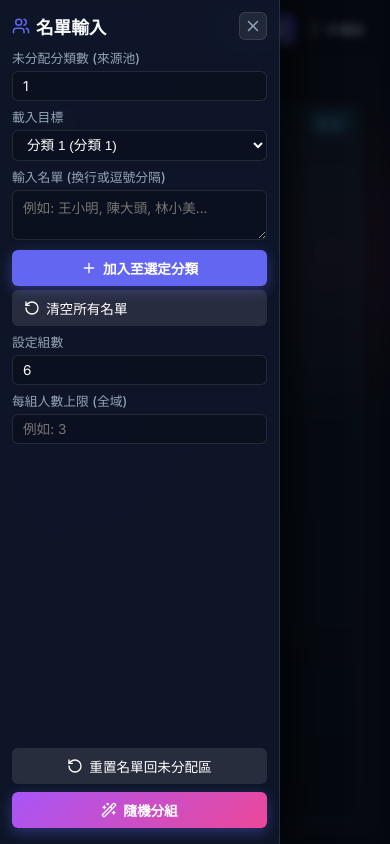
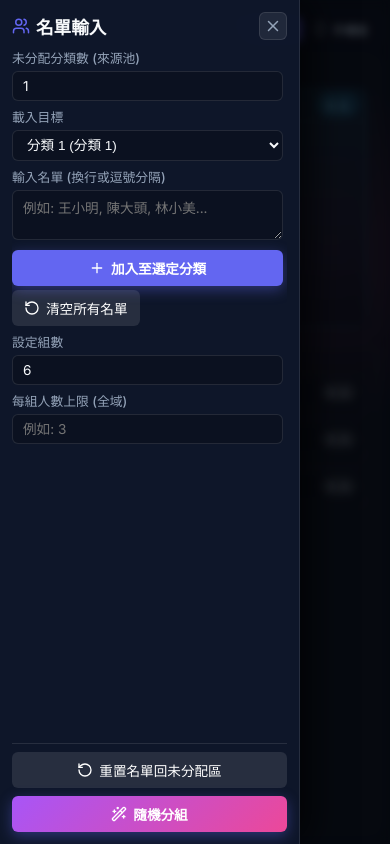
Before and after one commit to hello851013/group-randomizer, a React (Vite) app: page / in a window 390 px wide. Built offline with nearby package versions, Linux system fonts and the light colour scheme.

Commit message:
feat(v1.1.0): fix sidebar scrolling, enable mobile dual-panel drag-and-drop layout, and add version badge

```diff
--- a/package.json
+++ b/package.json
@@ -1,7 +1,7 @@
 {
   "name": "group-randomizer",
   "private": true,
-  "version": "0.0.0",
+  "version": "1.1.0",
   "type": "module",
   "scripts": {
     "dev": "vite",
--- a/src/App.jsx
+++ b/src/App.jsx
@@ -18,10 +18,11 @@ import { DroppableColumn } from './components/DroppableColumn';
 import { SortableItem } from './components/SortableItem';
 import { getCategoryTheme } from './theme';
 
+export const APP_VERSION = 'v1.1.0';
+
 function App() {
   const [sidebarOpen, setSidebarOpen] = useState(true);
   const [viewMode, setViewMode] = useState('desktop'); // 'desktop' | 'mobile'
-  const [mobileTab, setMobileTab] = useState('sources'); // 'sources' | 'groups'
   const [numGroups, setNumGroups] = useState(6);
   const [numSources, setNumSources] = useState(1);
   const [activeSource, setActiveSource] = useState('source-1');
@@ -142,7 +143,6 @@ function App() {
       });
       return newCols;
     });
-    setMobileTab('sources');
   };
 
   const handleRandomize = () => {
@@ -235,7 +235,6 @@ function App() {
 
       return newCols;
     });
-    setMobileTab('groups');
   };
 
   const findContainer = (id) => {
@@ -379,6 +378,7 @@ function App() {
           </button>
         </div>
 
+        <div className="sidebar-scroll-body">
           <div className="form-group">
             <label className="form-label">未分配分類數 (來源池)</label>
             <input
@@ -480,8 +480,9 @@ function App() {
               })}
             </div>
           )}
+        </div>
 
-        <div style={{ marginTop: 'auto', display: 'flex', flexDirection: 'column', gap: '8px', flexShrink: 0 }}>
+        <div className="sidebar-footer">
           <button
             className="btn-secondary"
             style={{ justifyContent: 'center' }}
@@ -493,7 +494,7 @@ function App() {
 
           <button
             className="btn-primary"
-            style={{ background: 'linear-gradient(135deg, #a855f7, #ec4899)' }}
+            style={{ background: 'linear-gradient(135deg, #a855f7, #ec4899)', marginBottom: 0 }}
             onClick={handleRandomize}
           >
             <Wand2 size={16} />
@@ -508,22 +509,10 @@ function App() {
             <button className="toggle-sidebar-btn" onClick={() => setSidebarOpen(!sidebarOpen)} title={sidebarOpen ? "隱藏面板" : "顯示面板"}>
               <Menu size={20} />
             </button>
-            <h1 className="workspace-title">智能分組平台</h1>
-          </div>
-
-          <div className="mobile-view-tabs">
-            <button
-              className={`mobile-tab-btn ${mobileTab === 'sources' ? 'active' : ''}`}
-              onClick={() => setMobileTab('sources')}
-            >
-              未分配來源 ({totalSourcePeople})
-            </button>
-            <button
-              className={`mobile-tab-btn ${mobileTab === 'groups' ? 'active' : ''}`}
-              onClick={() => setMobileTab('groups')}
-            >
-              分組結果 ({totalGroupPeople})
-            </button>
+            <h1 className="workspace-title">
+              智能分組平台
+              <span className="version-badge">{APP_VERSION}</span>
+            </h1>
           </div>
 
           <div className="top-bar-actions">
@@ -561,7 +550,7 @@ function App() {
           onDragOver={handleDragOver}
           onDragEnd={handleDragEnd}
         >
-          <div className={`board-layout tab-${mobileTab}`}>
+          <div className="board-layout">
             <div className="source-area">
               <h3 className="area-title">未分配名單 (來源池)</h3>
               <div className={`unassigned-zone ${numSources > 2 ? 'multi-sources' : ''}`}>
--- a/src/index.css
+++ b/src/index.css
@@ -63,6 +63,39 @@ input, textarea {
   z-index: 10;
   overflow: hidden;
   height: 100vh;
+}
+
+.sidebar-scroll-body {
+  flex: 1;
+  overflow-y: auto;
+  overflow-x: hidden;
+  -webkit-overflow-scrolling: touch;
+  padding-right: 4px;
+  min-height: 0;
+}
+
+.sidebar-footer {
+  margin-top: auto;
+  padding-top: 8px;
+  display: flex;
+  flex-direction: column;
+  gap: 8px;
+  flex-shrink: 0;
+  border-top: 1px solid var(--glass-border);
+}
+
+.version-badge {
+  font-size: 0.7rem;
+  font-weight: 700;
+  padding: 2px 7px;
+  border-radius: 6px;
+  background: rgba(99, 102, 241, 0.2);
+  color: #a5b4fc;
+  border: 1px solid rgba(99, 102, 241, 0.35);
+  margin-left: 8px;
+  vertical-align: middle;
+  letter-spacing: 0.04em;
+  display: inline-block;
 }
 
 .sidebar.collapsed {
@@ -753,28 +786,39 @@ input, textarea {
 }
 
 .app-container.mode-mobile .main-content {
-  max-width: 440px;
+  max-width: 480px;
   width: 100%;
   height: 100vh;
+  max-height: 100vh;
   margin: 0 auto;
   border-left: 1px solid var(--glass-border);
   border-right: 1px solid var(--glass-border);
   background: rgba(15, 23, 42, 0.85);
   box-shadow: 0 0 50px rgba(0, 0, 0, 0.6);
-  padding: 12px;
+  padding: 10px;
+  display: flex;
+  flex-direction: column;
+  overflow: hidden;
+  box-sizing: border-box;
 }
 
 .app-container.mode-mobile .sidebar {
   position: fixed !important;
   top: 0;
   left: 0;
-  width: 280px !important;
+  width: min(300px, 85vw) !important;
   height: 100vh !important;
+  max-height: 100vh !important;
   z-index: 1000 !important;
   box-shadow: 10px 0 35px rgba(0, 0, 0, 0.75);
   transform: translateX(0);
   transition: transform 0.3s cubic-bezier(0.16, 1, 0.3, 1);
   background: rgba(15, 23, 42, 0.98);
+  display: flex !important;
+  flex-direction: column !important;
+  overflow: hidden !important;
+  box-sizing: border-box !important;
+  padding: 12px !important;
 }
 
 .app-container.mode-mobile .sidebar.collapsed {
@@ -800,45 +844,71 @@ input, textarea {
   z-index: 999;
 }
 
-.app-container.mode-mobile .mobile-view-tabs {
-  display: flex !important;
-}
-
+/* 同一畫面上下分區呈現：未分配來源在上方，分組結果在下方，可直接跨區拖曳卡片 */
 .app-container.mode-mobile .board-layout {
   display: flex !important;
   flex-direction: column !important;
-  height: 100%;
-  overflow: hidden;
-  gap: 0;
+  flex: 1 !important;
+  min-height: 0 !important;
+  height: calc(100% - 46px) !important;
+  max-height: calc(100% - 46px) !important;
+  overflow: hidden !important;
+  gap: 8px !important;
 }
 
-.app-container.mode-mobile .board-layout.tab-sources .group-area {
-  display: none !important;
+.app-container.mode-mobile .source-area {
+  display: flex !important;
+  flex: 0 0 auto !important;
+  height: 36% !important;
+  max-height: 38% !important;
+  min-height: 110px !important;
+  overflow: hidden !important;
+  padding: 8px !important;
 }
 
-.app-container.mode-mobile .board-layout.tab-sources .source-area {
-  display: flex !important;
-  flex: 1;
-  height: 100%;
+.app-container.mode-mobile .source-area .area-title {
+  font-size: 0.8rem !important;
+  margin-bottom: 4px !important;
 }
 
-.app-container.mode-mobile .board-layout.tab-groups .source-area {
-  display: none !important;
+.app-container.mode-mobile .unassigned-zone {
+  flex: 1 !important;
+  min-height: 0 !important;
+  overflow-y: auto !important;
+  overflow-x: hidden !important;
 }
 
-.app-container.mode-mobile .board-layout.tab-groups .group-area {
+.app-container.mode-mobile .group-area {
   display: flex !important;
-  flex: 1;
-  height: 100%;
+  flex: 1 1 0% !important;
+  min-height: 0 !important;
+  overflow: hidden !important;
+  padding: 8px !important;
+}
+
+.app-container.mode-mobile .group-area .area-title {
+  font-size: 0.8rem !important;
+  margin-bottom: 4px !important;
 }
 
 .app-container.mode-mobile .groups-matrix {
-  grid-template-columns: repeat(auto-fill, minmax(135px, 1fr));
-  gap: 8px;
+  flex: 1 !important;
+  min-height: 0 !important;
+  overflow-y: auto !important;
+  display: grid !important;
+  grid-template-columns: repeat(auto-fill, minmax(130px, 1fr)) !important;
+  gap: 6px !important;
+  align-items: stretch;
 }
 
-.app-container.mode-desktop .mobile-view-tabs {
-  display: none !important;
+.app-container.mode-mobile .column-header {
+  padding: 5px 8px !important;
+  font-size: 0.78rem !important;
+}
+
+.app-container.mode-mobile .column-content {
+  padding: 4px !important;
+  gap: 4px !important;
 }
 
 /* ==========================================================================
@@ -874,13 +944,19 @@ input, textarea {
     position: fixed !important;
     top: 0;
     left: 0;
-    width: 280px !important;
+    width: min(300px, 85vw) !important;
     height: 100vh !important;
+    max-height: 100vh !important;
     z-index: 1000 !important;
     box-shadow: 10px 0 35px rgba(0, 0, 0, 0.75);
     transform: translateX(0);
     transition: transform 0.3s cubic-bezier(0.16, 1, 0.3, 1);
-    background: rgba(15, 23, 42, 0.95);
+    background: rgba(15, 23, 42, 0.98);
+    display: flex !important;
+    flex-direction: column !important;
+    overflow: hidden !important;
+    box-sizing: border-box !important;
+    padding: 12px !important;
   }
 
   .sidebar.collapsed {
@@ -907,68 +983,100 @@ input, textarea {
   }
 
   .main-content {
-    padding: 10px 12px;
+    padding: 10px;
     max-width: 100% !important;
+    height: 100vh;
+    max-height: 100vh;
+    overflow: hidden;
+    display: flex;
+    flex-direction: column;
+    box-sizing: border-box;
   }
 
   .top-bar {
     gap: 8px;
-    margin-bottom: 10px;
+    margin-bottom: 8px;
+    flex-shrink: 0;
   }
 
   .workspace-title {
-    font-size: 1.1rem;
+    font-size: 1.05rem;
   }
 
-  .mobile-view-tabs {
-    display: flex !important;
-    flex: 1;
-    max-width: 240px;
-    justify-content: center;
+  .version-badge {
+    font-size: 0.65rem;
+    padding: 1px 6px;
   }
 
-  .mobile-tab-btn {
-    padding: 5px 8px;
+  .rwd-tab-btn {
+    padding: 4px 8px;
     font-size: 0.75rem;
-    flex: 1;
-    text-align: center;
   }
 
+  /* 手機螢幕同屏雙欄配置：未分配來源在上方，分組結果在下方，可直接拖曳 */
   .board-layout {
     display: flex !important;
     flex-direction: column !important;
-    height: 100%;
-    overflow: hidden;
-    gap: 0;
+    flex: 1 !important;
+    min-height: 0 !important;
+    height: calc(100% - 46px) !important;
+    max-height: calc(100% - 46px) !important;
+    overflow: hidden !important;
+    gap: 8px !important;
   }
 
-  .board-layout.tab-sources .group-area {
-    display: none !important;
+  .source-area {
+    display: flex !important;
+    flex: 0 0 auto !important;
+    height: 36% !important;
+    max-height: 38% !important;
+    min-height: 110px !important;
+    overflow: hidden !important;
+    padding: 8px !important;
   }
 
-  .board-layout.tab-sources .source-area {
-    display: flex !important;
-    flex: 1;
-    height: 100%;
+  .source-area .area-title {
+    font-size: 0.8rem !important;
+    margin-bottom: 4px !important;
   }
 
-  .board-layout.tab-groups .source-area {
-    display: none !important;
+  .unassigned-zone {
+    flex: 1 !important;
+    min-height: 0 !important;
+    overflow-y: auto !important;
+    overflow-x: hidden !important;
   }
 
-  .board-layout.tab-groups .group-area {
+  .group-area {
     display: flex !important;
-    flex: 1;
-    height: 100%;
+    flex: 1 1 0% !important;
+    min-height: 0 !important;
+    overflow: hidden !important;
+    padding: 8px !important;
+  }
+
+  .group-area .area-title {
+    font-size: 0.8rem !important;
+    margin-bottom: 4px !important;
   }
 
   .groups-matrix {
-    grid-template-columns: repeat(auto-fill, minmax(135px, 1fr));
-    gap: 8px;
+    flex: 1 !important;
+    min-height: 0 !important;
+    overflow-y: auto !important;
+    display: grid !important;
+    grid-template-columns: repeat(auto-fill, minmax(130px, 1fr)) !important;
+    gap: 6px !important;
+    align-items: stretch;
   }
 
   .column-header {
-    padding: 6px 10px;
-    font-size: 0.8rem;
+    padding: 5px 8px !important;
+    font-size: 0.78rem !important;
+  }
+
+  .column-content {
+    padding: 4px !important;
+    gap: 4px !important;
   }
 }
```
Lines whose indentation alone changed are shown as unchanged.
